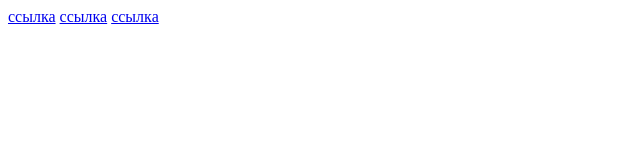
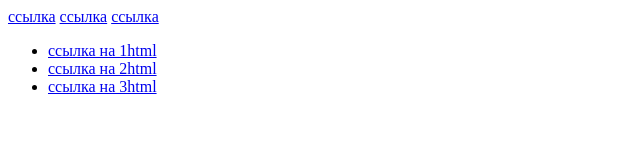
Before and after one commit to Coronoud/HTML-and-CSS, a plain HTML site: page Lesson 5/index.html in a window 1280 px wide. Shown: the whole page, without its empty margins (0-640 px from the left). Drawn offline with Linux system fonts and the light colour scheme.

Commit message:
Complete

```diff
--- a/Lesson 5/index.html
+++ b/Lesson 5/index.html
@@ -1,3 +1,9 @@
 <a href="https://code.mu/">ссылка</a>
 <a href="https://www.youtube.com/">ссылка</a>
 <a href="https://dzen.ru/?yredirect=true">ссылка</a>
+
+<ul>
+<li><a href="1.html">ссылка на 1html</a></li>
+<li><a href="2.html">ссылка на 2html</a></li>
+<li><a href="3.html">ссылка на 3html</a></li>
+</ul>
```
